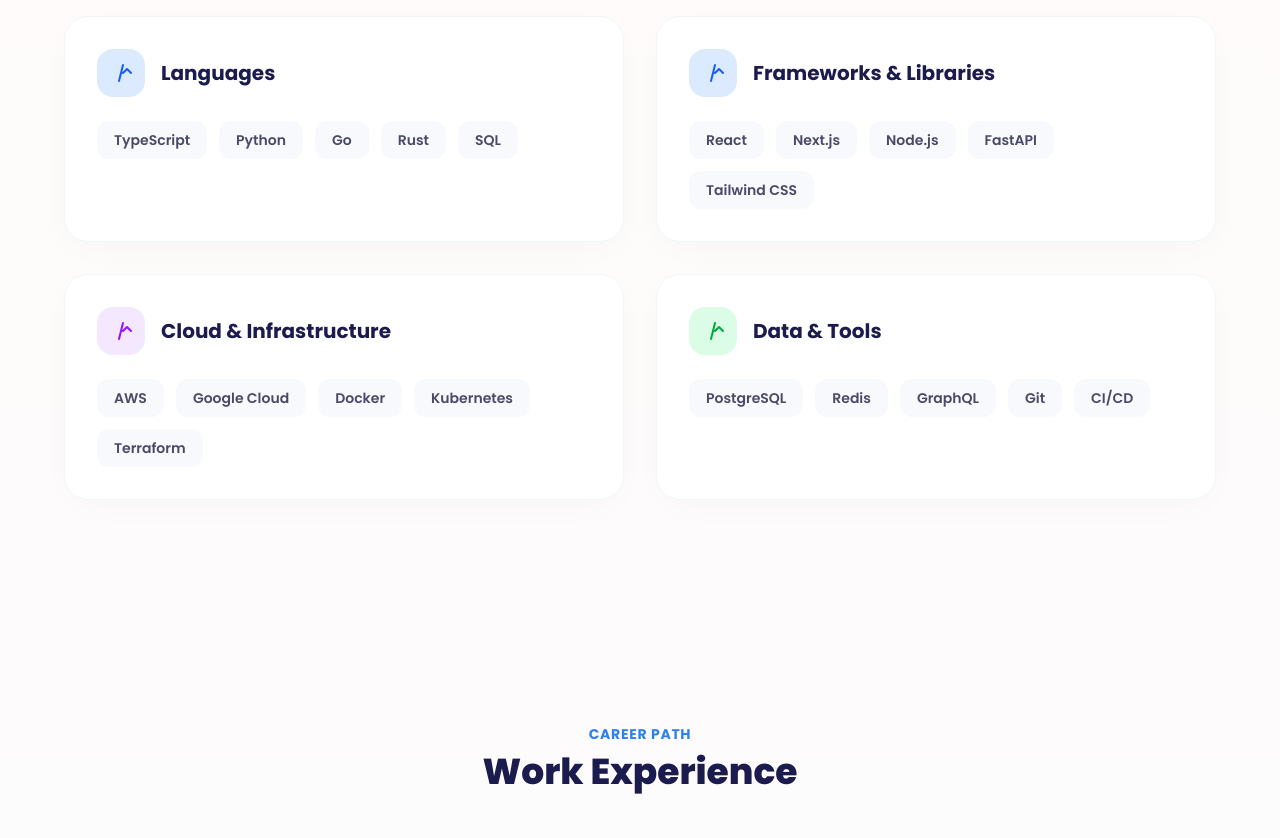
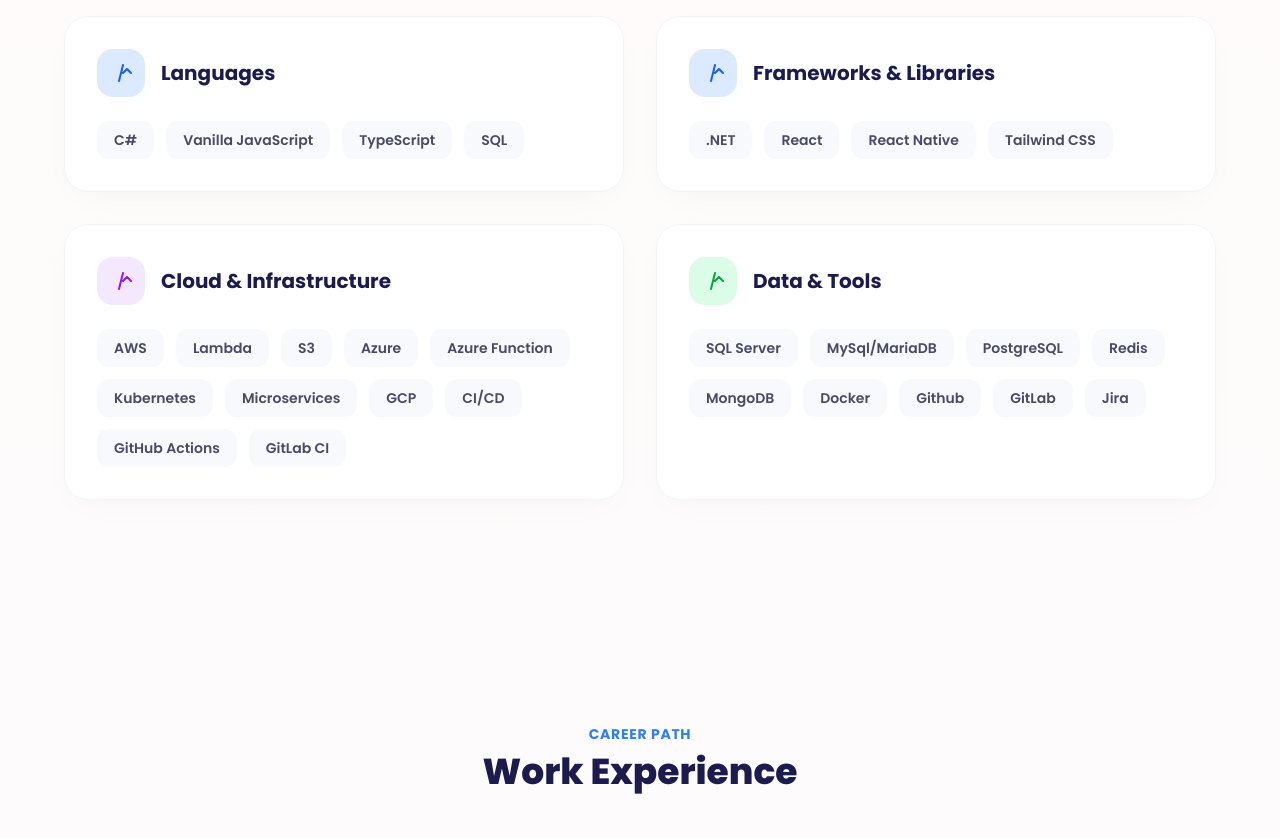
Before and after one commit to vendyp/vendyp-dev, an Astro site: page / in a window 1280 px wide. Shown: the part 1140-1978 px from the top of the page. Built offline with nearby package versions, Linux system fonts and the light colour scheme; Astro itself is replaced by a stand-in of ours.

Commit message:
fix: update on TechStack

```diff
--- a/src/components/TechStack.astro
+++ b/src/components/TechStack.astro
@@ -1,5 +1,5 @@
 ---
-import { skillGroups } from "../data/site";
+import { skillGroups } from "../data/skillgroups";
 ---
 
 <section id="skills" class="fade-in bg-white px-4 py-20 sm:px-6 md:py-28">
@@ -41,7 +41,7 @@ import { skillGroups } from "../data/site";
                         </div>
                         <div class="flex flex-wrap gap-3">
                             {group.items.map((item) => (
-                                <span class="inline-flex cursor-default items-center rounded-xl border border-transparent bg-surface px-4 py-2 text-sm font-semibold text-body transition-colors group-hover:border-coral/20 group-hover:bg-blob-a group-hover:text-coral">
+                                <span class="inline-flex items-center px-4 py-2 rounded-xl text-sm font-semibold bg-surface text-body border border-transparent transition-colors cursor-default">
                                     {item}
                                 </span>
                             ))}
--- /dev/null
+++ b/src/data/skillgroups.ts
@@ -0,0 +1,22 @@
+export const skillGroups = [
+    {
+        title: "Languages",
+        accent: "bg-blue-100 text-blue-600",
+        items: ["C#", "Vanilla JavaScript", "TypeScript", "SQL"],
+    },
+    {
+        title: "Frameworks & Libraries",
+        accent: "bg-blue-100 text-blue-600",
+        items: [".NET", "React", "React Native", "Tailwind CSS"],
+    },
+    {
+        title: "Cloud & Infrastructure",
+        accent: "bg-purple-100 text-purple-600",
+        items: ["AWS", "Lambda", "S3", "Azure", "Azure Function", "Kubernetes", "Microservices", "GCP", "CI/CD", "GitHub Actions", "GitLab CI"],
+    },
+    {
+        title: "Data & Tools",
+        accent: "bg-green-100 text-green-600",
+        items: ["SQL Server", "MySql/MariaDB", "PostgreSQL", "Redis", "MongoDB", "Docker", "Github", "GitLab", "Jira"],
+    },
+] as const;
```
